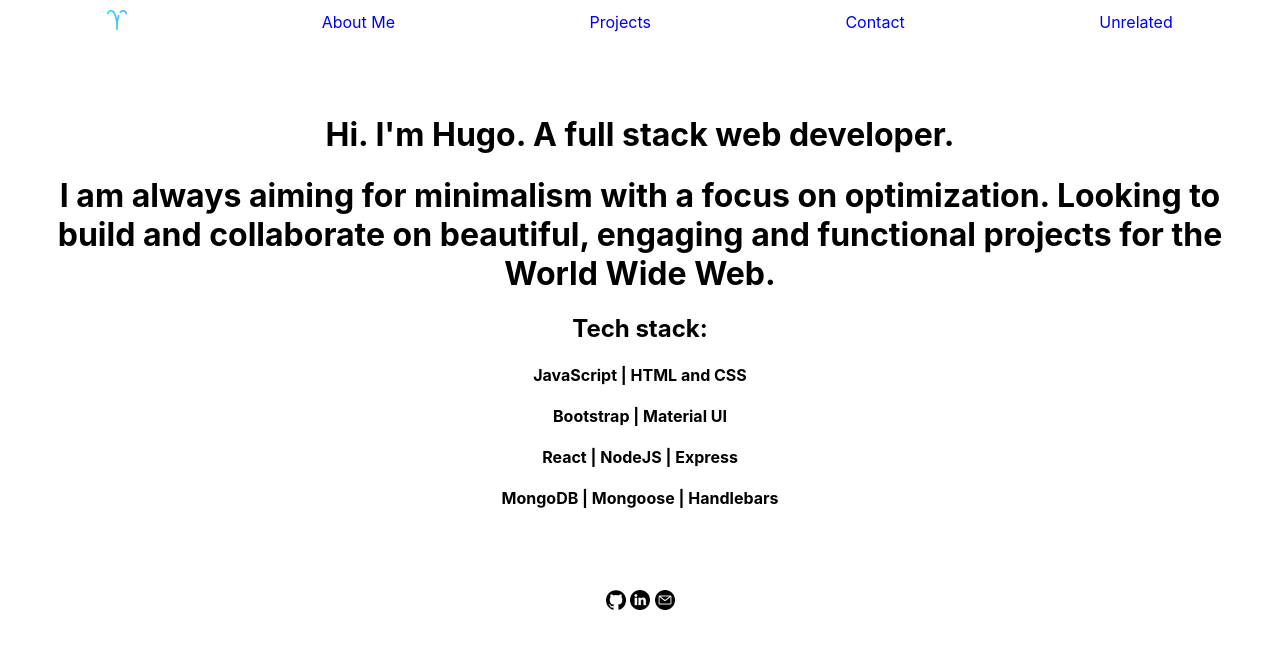
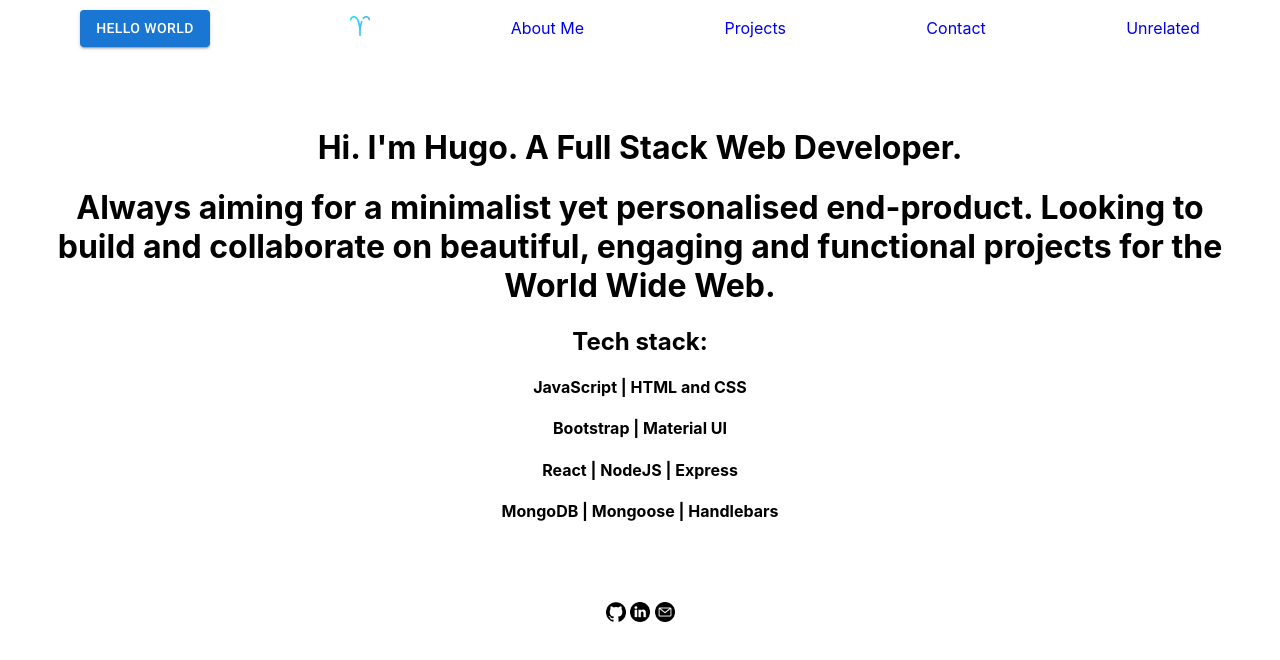
Before and after one commit to vntero/vntero-dot-com, a React (Create React App) app: page / in a window 1280 px wide. Shown: the top 660 px of the page. Built offline with nearby package versions, Linux system fonts and the light colour scheme.

Commit message:
started styling - MUI

```diff
--- a/package.json
+++ b/package.json
@@ -5,6 +5,7 @@
   "dependencies": {
     "@emotion/react": "^11.7.1",
     "@emotion/styled": "^11.6.0",
+    "@fontsource/roboto": "^4.5.1",
     "@mui/material": "^5.2.6",
     "@testing-library/jest-dom": "^5.16.1",
     "@testing-library/react": "^12.1.2",
--- a/public/index.html
+++ b/public/index.html
@@ -8,6 +8,10 @@
     <meta
       name="description"
       content="Web site created using create-react-app"
+    />
+    <link
+      rel="stylesheet"
+      href="https://fonts.googleapis.com/css?family=Roboto:300,400,500,700&display=swap"
     />
     <link rel="apple-touch-icon" href="%PUBLIC_URL%/logo192.png" />
     <!--
--- a/src/components/About.jsx
+++ b/src/components/About.jsx
@@ -5,8 +5,8 @@ function About() {
     return (
         <div className="div-body">
             <div>
-                <h1>Hi. I'm Hugo. A full stack web developer.</h1>
-                <h1>I am always aiming for minimalism with a focus on optimization.
+                <h1>Hi. I'm Hugo. A Full Stack Web Developer.</h1>
+                <h1>Always aiming for a minimalist yet personalised end-product.
                 Looking to build and collaborate on beautiful, engaging and
                 functional projects for the World Wide Web.</h1>
             </div>
--- a/src/components/Navbar.jsx
+++ b/src/components/Navbar.jsx
@@ -1,9 +1,11 @@
 import { Link } from "react-router-dom"
 import React from "react"
+import Button from '@mui/material/Button'
 
 function Navbar() {
     return (
         <div className="navbar">
+            <Button variant="contained">Hello World</Button>
             <Link to="/"><img alt="vntero.com" src="aries.png" height={20} width={20}/></Link>
             <Link style={{textDecoration: 'none'}} to="/">About Me</Link>
             <Link style={{textDecoration: 'none'}} to="/projects">Projects</Link>
```
Also changed, not shown: 1 other file (tests, documents, lock files or other folders).
